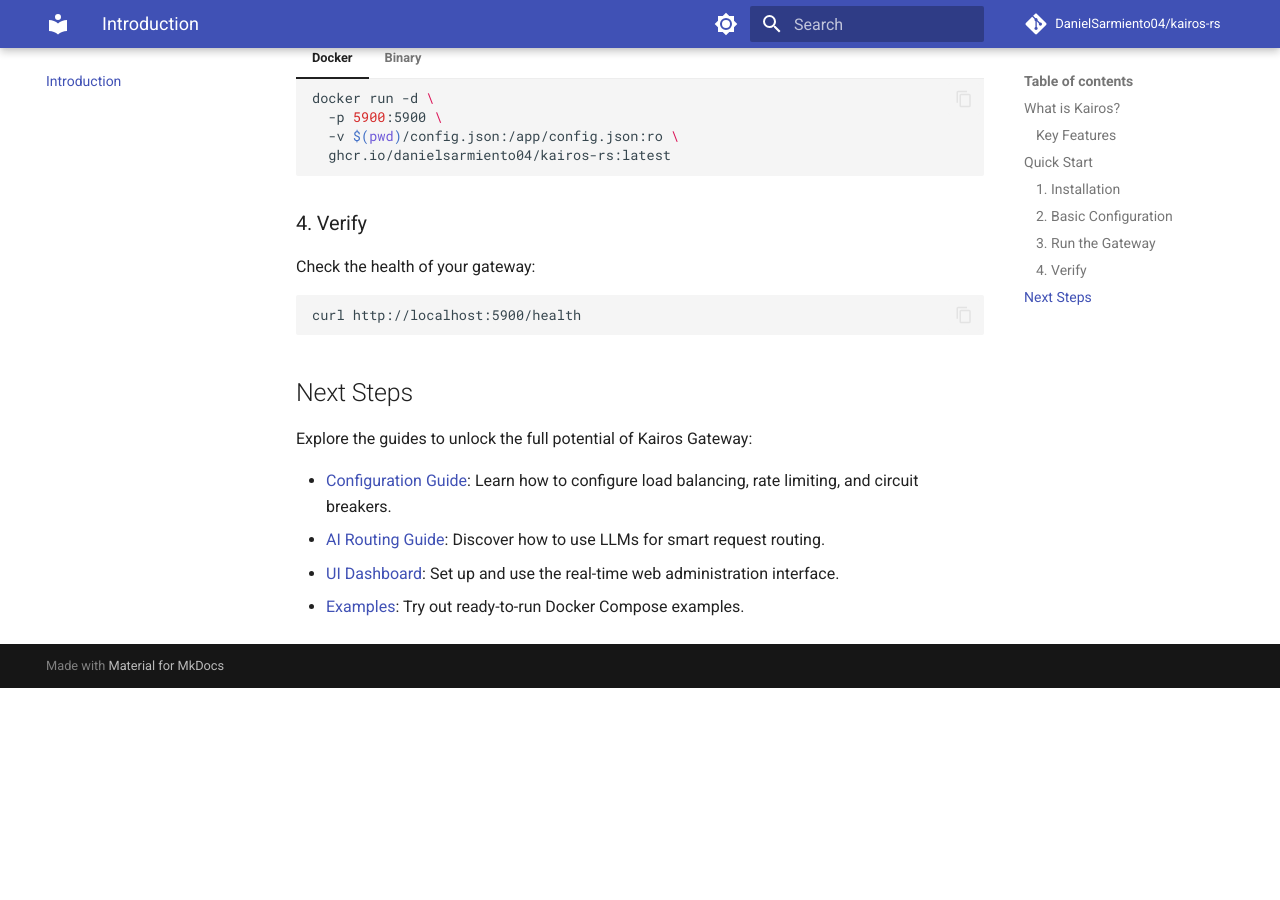
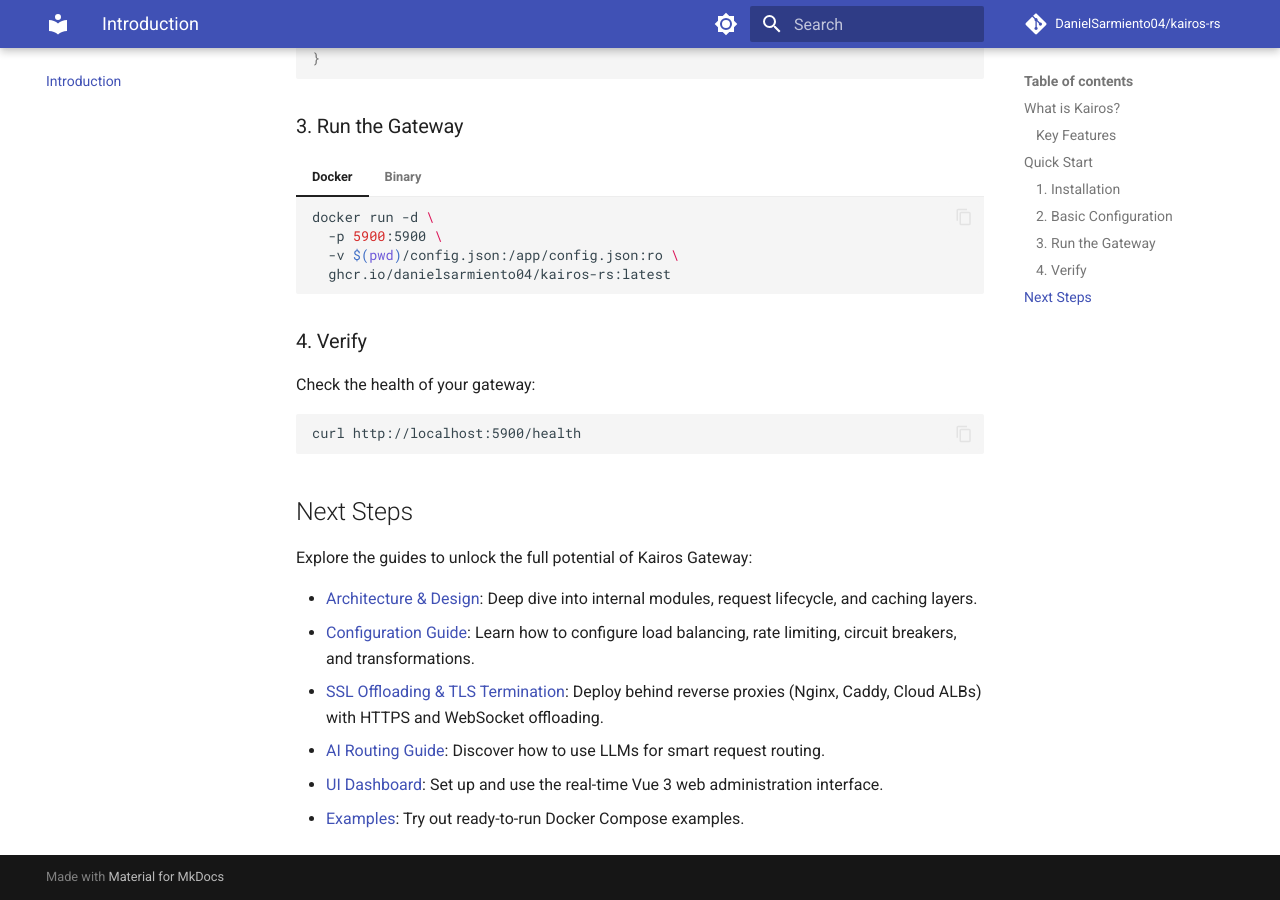
Before and after one commit to DanielSarmiento04/kairos-rs, an MkDocs documentation site: the page built from docs/src/index.md, in a window 1280 px wide and 900 px high, scrolled down 1796 px. Built offline with MkDocs 1.6.1 and Material for MkDocs 9.7.7, drawn with Linux system fonts in a browser that asks for light colours; comment, search, counter and statistics services are not loaded; before the commit the page ends 2484 px from its top, so only the background shows below that; some of the changed text lies outside the part shown.

Commit message:
feat: Add SSL Offloading & TLS Termination guide to documentation and navigation

```diff
--- a/docs/src/index.md
+++ b/docs/src/index.md
@@ -13,12 +13,14 @@
 ### Key Features
 
 - 🚀 **High Performance**: Built with Rust and Actix-Web for maximum throughput and minimal latency.
+- ⚡ **In-Memory Caching**: High-throughput response caching with configurable TTL, auto-invalidation, and $O(1)$ dynamic route match caching.
+- 🔀 **Transformations**: Fine-grained request/response headers, path rewrites, query param modification, and status code mapping.
 - 🧠 **AI-Powered Routing**: Route requests dynamically based on content complexity using LLMs.
 - 🔄 **Multi-Protocol Support**: Seamlessly proxy HTTP/HTTPS, WebSockets, FTP, and DNS.
 - ⚖️ **Advanced Load Balancing**: Round-robin, least connections, random, weighted, and IP hash strategies.
 - 🛡️ **Robust Security**: Built-in JWT authentication, rate limiting, and request validation.
 - 🏥 **Resilience**: Circuit breakers, automatic health checks, and configurable retry logic with exponential backoff.
-- 📊 **Observability**: Prometheus metrics, real-time WebSocket metrics streaming, and a modern Web UI dashboard.
+- 📊 **Observability**: Prometheus metrics, real-time WebSocket metrics streaming, and a modern Vue 3 web UI dashboard.
 - 🔧 **Hot Reload**: Update your routing configuration without dropping a single connection.
 
 ## Quick Start
@@ -104,7 +106,9 @@
 
 Explore the guides to unlock the full potential of Kairos Gateway:
 
-- [Configuration Guide](CONFIGURATION.md): Learn how to configure load balancing, rate limiting, and circuit breakers.
+- [Architecture & Design](ARCHITECTURE.md): Deep dive into internal modules, request lifecycle, and caching layers.
+- [Configuration Guide](CONFIGURATION.md): Learn how to configure load balancing, rate limiting, circuit breakers, and transformations.
+- [SSL Offloading & TLS Termination](SSL_OFFLOADING_GUIDE.md): Deploy behind reverse proxies (Nginx, Caddy, Cloud ALBs) with HTTPS and WebSocket offloading.
 - [AI Routing Guide](AI_ROUTING_GUIDE.md): Discover how to use LLMs for smart request routing.
-- [UI Dashboard](UI_DASHBOARD.md): Set up and use the real-time web administration interface.
+- [UI Dashboard](UI_DASHBOARD.md): Set up and use the real-time Vue 3 web administration interface.
 - [Examples](EXAMPLES.md): Try out ready-to-run Docker Compose examples.
--- a/mkdocs.yml
+++ b/mkdocs.yml
@@ -63,6 +63,7 @@
       - Configuration: CONFIGURATION.md
       - Error Handling: ERROR_HANDLING.md
       - UI Dashboard: UI_DASHBOARD.md
+      - SSL Offloading & TLS: SSL_OFFLOADING_GUIDE.md
       - Examples: EXAMPLES.md
       - AI Routing: AI_ROUTING_GUIDE.md
       - Postman: POSTMAN_GUIDE.md
```
Also changed, not shown: docs/src/GUIDES.md (+1 -0 lines).
